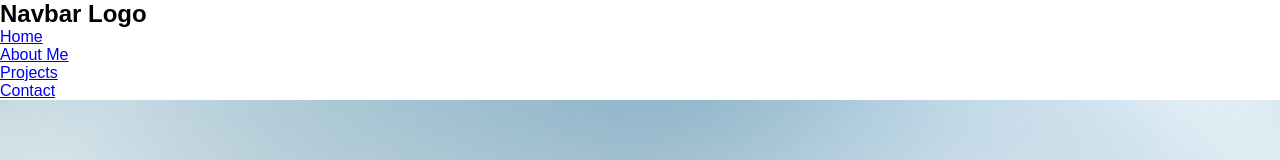
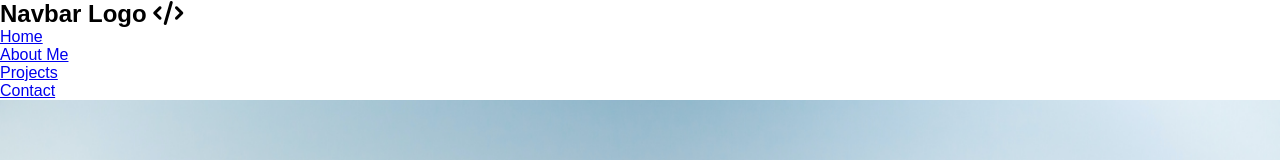
Before and after one commit to oacortez/Portfolio, a React (Create React App) app: page / in a window 1280 px wide. Shown: the top 160 px of the page. Built offline with nearby package versions, Linux system fonts and the light colour scheme.

Commit message:
Add font awesome icon

```diff
--- a/package.json
+++ b/package.json
@@ -3,6 +3,10 @@
   "version": "0.1.0",
   "private": true,
   "dependencies": {
+    "@fortawesome/fontawesome-svg-core": "^6.1.1",
+    "@fortawesome/free-regular-svg-icons": "^6.1.1",
+    "@fortawesome/free-solid-svg-icons": "^6.1.1",
+    "@fortawesome/react-fontawesome": "^0.1.18",
     "@testing-library/jest-dom": "^5.16.4",
     "@testing-library/react": "^13.2.0",
     "@testing-library/user-event": "^13.5.0",
--- a/public/index.html
+++ b/public/index.html
@@ -24,6 +24,7 @@
       work correctly both with client-side routing and a non-root public URL.
       Learn how to configure a non-root public URL by running `npm run build`.
     -->
+    <script src="https://kit.fontawesome.com/f348f71270.js" crossorigin="anonymous"></script>
     <title>React App</title>
   </head>
   <body>
--- a/src/Components/Nav/Nav.js
+++ b/src/Components/Nav/Nav.js
@@ -1,14 +1,14 @@
 import React from 'react';
 import '../Nav/Nav.scss';
 import MenuItems from '../Nav/MenuItems';
+
 
 const Nav = () => {
 
   return (
     <nav className="navBarItems">
-      <h1 className="navBar-logo">Navbar Logo</h1>
+      <h1 className="navBar-logo">Navbar Logo <i class="fa-solid fa-code"></i> </h1>
       <div className="menu-icon">
-
       </div>
 
       <ul>
```
Also changed, not shown: 1 other file (tests, documents, lock files or other folders).
